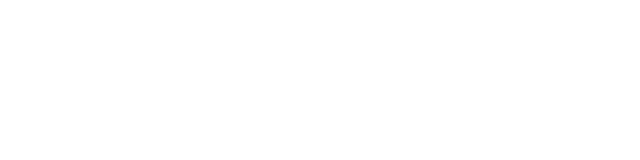
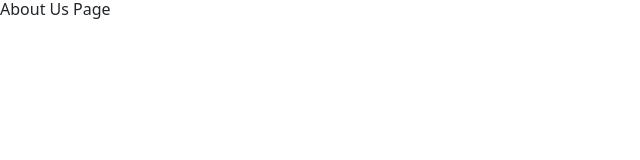
Before and after one commit to AbhinavS99/PlegBloc, a React (Create React App) app in the folder frontend/: page /AboutUs in a window 1280 px wide. Before the commit this address had no page. Shown: the top 160 px of the page, without its empty margins (0-640 px from the left). Built offline with nearby package versions, Linux system fonts and the light colour scheme.

Commit message:
About us page created. (This commit is template for adding page)

```diff
--- a/frontend/src/Routes.js
+++ b/frontend/src/Routes.js
@@ -1,12 +1,14 @@
 import React from "react";
 import { BrowserRouter, Routes, Route } from "react-router-dom";
 import Home from "./landingPage/base";
+import AboutUs from "./about_us/about_us";
 
 const Router_Main = () => {
   return (
     <BrowserRouter>
       <Routes>
         <Route path="/" element={<Home />} />
+        <Route path="/AboutUs" element={<AboutUs />} />
       </Routes>
     </BrowserRouter>
   );
--- /dev/null
+++ b/frontend/src/about_us/about_us.js
@@ -0,0 +1,11 @@
+import React from "react";
+
+const AboutUs = () => {
+    return (
+        <div>
+          <h1>About Us Page</h1>
+        </div>
+      );
+};
+
+export default AboutUs;
```
